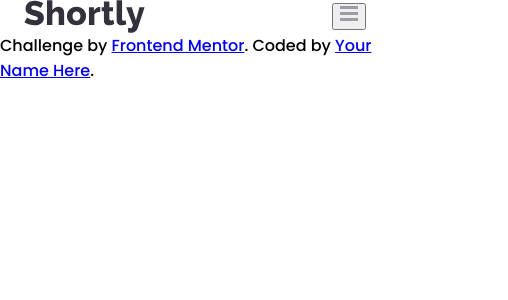
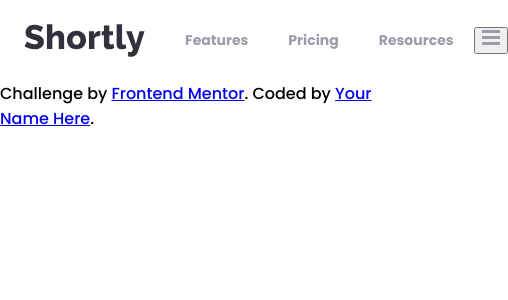
Before and after one commit to Abdelghafour122/url-shortening, a React (Create React App) app: page / in a window 390 px wide. Shown: the top 300 px of the page, 508 px wide, since content can reach past the window. Built offline with nearby package versions, Linux system fonts and the light colour scheme.

Commit message:
started making basic nav & mobileNav styles

```diff
--- a/src/Components/MobileMenu.jsx
+++ b/src/Components/MobileMenu.jsx
@@ -10,8 +10,8 @@ const MobileMenu = () => {
       </div>
       <hr />
       <div className="bottom">
-        <button>Login</button>
-        <button>Sign Up</button>
+        <button className="empty">Login</button>
+        <button className="rounded">Sign Up</button>
       </div>
     </div>
   );
--- a/src/Scss/App.scss
+++ b/src/Scss/App.scss
@@ -2,3 +2,6 @@
 @import "./utils/breakpoints";
 @import "./utils/globals";
 @import "./utils/animations";
+
+@import "./Components/navbar";
+@import "./Components/mobilemenu";
--- /dev/null
+++ b/src/Scss/Components/_navbar.scss
@@ -0,0 +1,13 @@
+nav {
+  padding: 20px 0;
+  & .container {
+    & .left {
+      gap: 20px;
+      & ul {
+        display: flex;
+        align-items: center;
+        justify-content: space-between;
+      }
+    }
+  }
+}
--- a/src/Scss/Utils/_globals.scss
+++ b/src/Scss/Utils/_globals.scss
@@ -105,7 +105,52 @@ ul {
 }
 
 .rounded {
+  padding: 10px 20px;
+  background-color: $cyan;
+  border: none;
+  font-weight: 700;
+  font-size: 14px;
+  border-radius: 100px;
+  color: $white;
+  cursor: pointer;
+  transition: 0.3s;
+  &.big {
+    font-size: 16px;
+  }
+  &:hover {
+    background-color: hsl(180, 55%, 75%);
+  }
 }
 
 .squared {
+  padding: 10px 20px;
+  background-color: $cyan;
+  border: none;
+  font-weight: 700;
+  font-size: 14px;
+  border-radius: 3px;
+  color: $white;
+  cursor: pointer;
+  transition: 0.3s;
+  &.big {
+    font-size: 16px;
+  }
+  &.copied {
+    background-color: $dark-violet;
+    cursor: unset;
+  }
 }
+
+.empty {
+  padding: 10px 20px;
+  background-color: transparent;
+  border: none;
+  font-weight: 700;
+  font-size: 14px;
+  color: $g-violet;
+  cursor: pointer;
+  transition: 0.3s;
+  &:hover {
+    color: $vd-violet;
+  }
+}
--- a/src/Scss/Utils/_variables.scss
+++ b/src/Scss/Utils/_variables.scss
@@ -6,6 +6,7 @@ $dark-violet: hsl(257, 27%, 26%);
 $red: hsl(0, 87%, 67%);
 
 // NEUTRAL
+$white: hsl(0, 0%, 100%);
 $grey: hsl(0, 0%, 75%);
 $g-violet: hsl(258, 7%, 63%);
 $vd-blue: hsl(255, 11%, 22%);
```
Also changed, not shown: src/Scss/Components/_mobilemenu.scss (added, +24 -0 lines), src/Dist/App.css, 1 other file (tests, documents, lock files or other folders).
